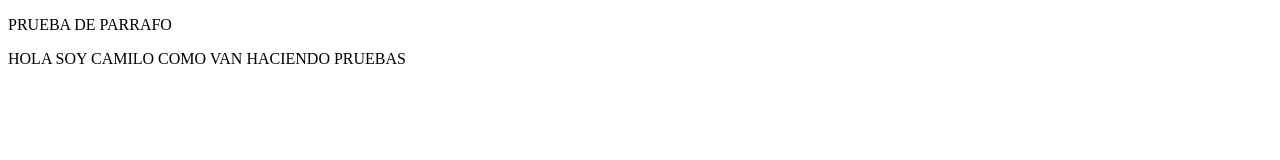
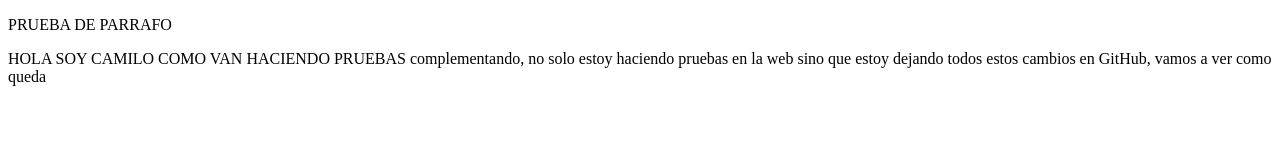
Before and after one commit to camiloangels/proyectoDemoCursoPrework, a plain HTML site: page index.html in a window 1280 px wide. Drawn offline with Linux system fonts and the light colour scheme.

Commit message:
cambios agregamos que estaba haciendo un ejercicio para guardar versiones de codigo

```diff
--- a/index.html
+++ b/index.html
@@ -12,7 +12,8 @@
 
     </p>HOLA SOY CAMILO
     COMO VAN
-    HACIENDO PRUEBAS
+    HACIENDO PRUEBAS complementando, no solo estoy haciendo pruebas en la web sino que estoy dejando todos estos cambios en GitHub, vamos a ver como queda
+
 
 </body>
 </html>
```
